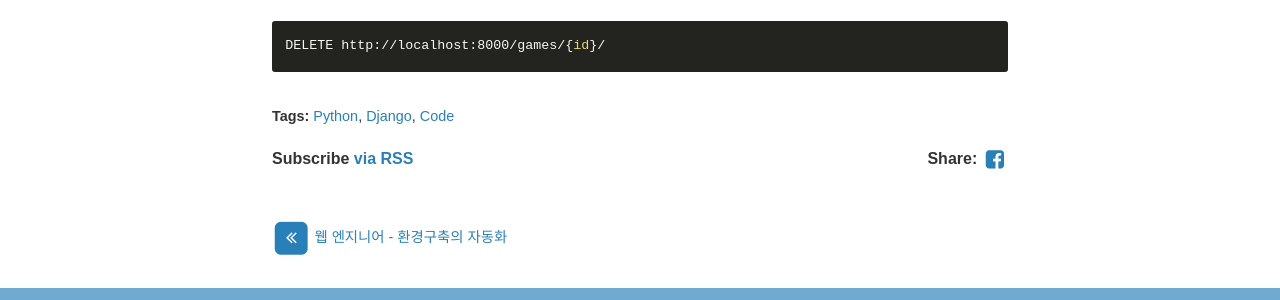
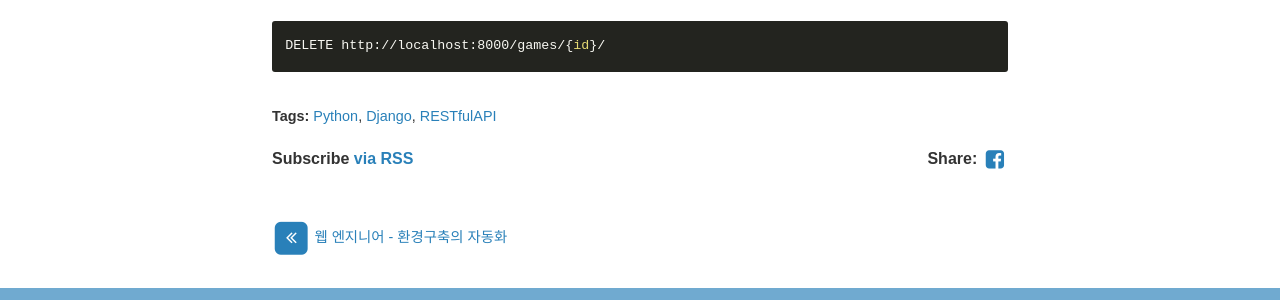
Before and after one commit to yoonkh/yoonkh.github.io, a Jekyll site: the page built from _posts/2017-12-31-PythonAPI.markdown, in a window 1280 px wide and 900 px high, scrolled down 1738 px. Shown: the part 363-663 px from the top of the window. Built offline with Jekyll 4.4.1, drawn with Linux system fonts in a browser that asks for light colours; nearby versions of some CDN libraries; comment, search, counter and statistics services are not loaded.

Commit message:
Update 2017-12-31-PythonAPI.markdown

```diff
--- a/_posts/2017-12-31-PythonAPI.markdown
+++ b/_posts/2017-12-31-PythonAPI.markdown
@@ -7,7 +7,7 @@ categories: Python
 tags:
 - Python
 - Django
-- Code
+- RESTfulAPI
 comments: True
 ---
 
```
